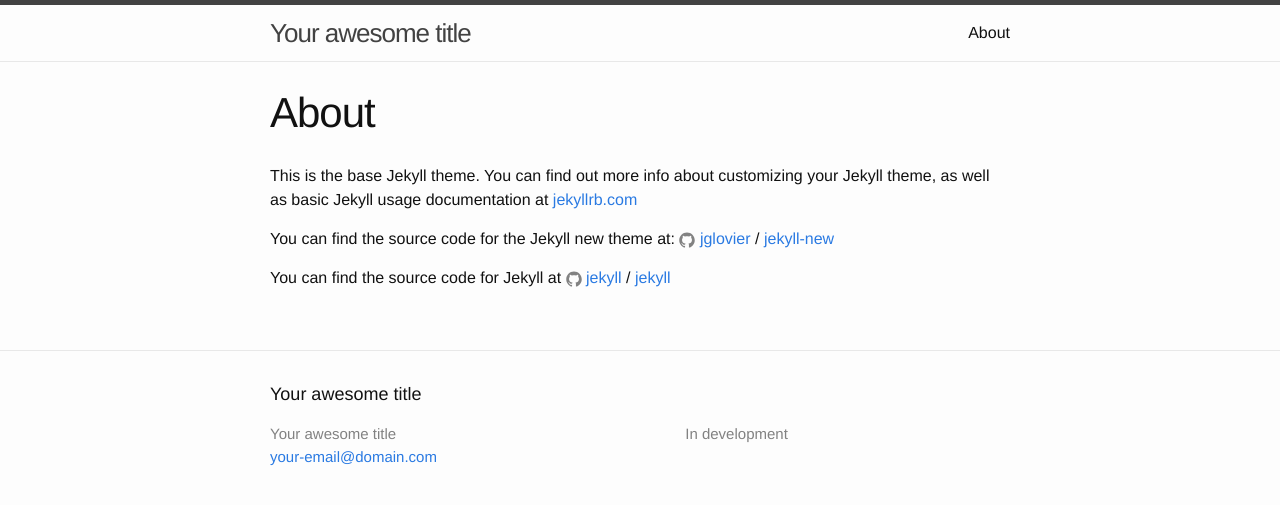
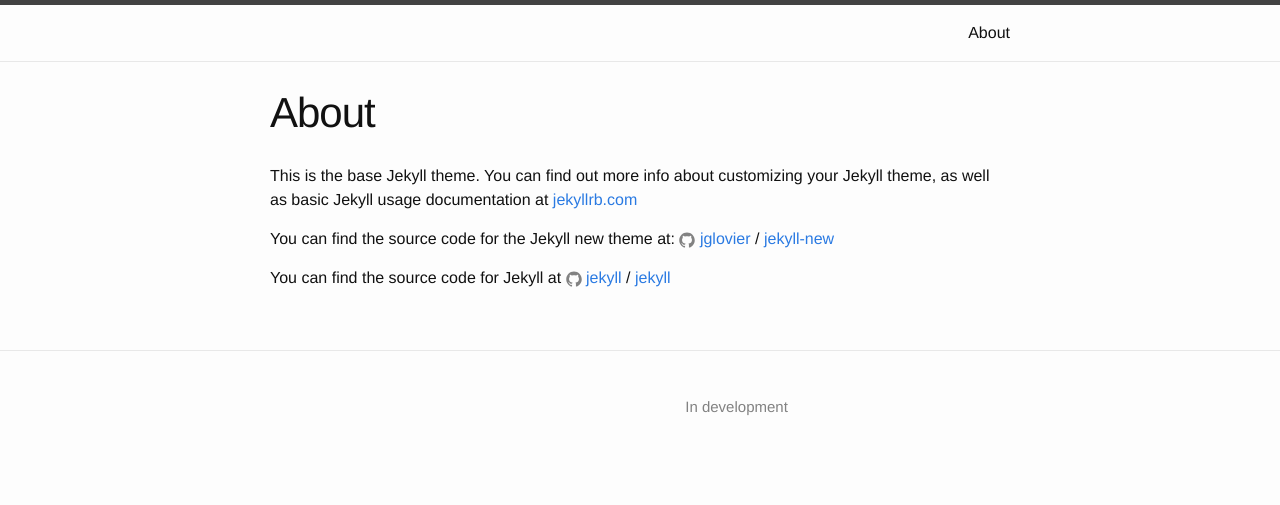
Before and after one commit to danmassarano/danmassarano.github.io, a Jekyll site: the page built from about.md, in a window 1280 px wide. Shown: the top 505 px of the page. Built offline with Jekyll 4.4.1, drawn with Linux system fonts in a browser that asks for light colours; some of the changed lines change nothing that is shown.

Commit message:
Update _config.yml

```diff
--- a/_config.yml
+++ b/_config.yml
@@ -6,8 +6,8 @@
 # 'jekyll serve'. If you change this file, please restart the server process.
 
 # Site settings
-title: Your awesome title
-email: your-email@domain.com
+# title: Your awesome title
+# email: your-email@domain.com
 # description: > # this means to ignore newlines until "baseurl:"
   # Write an awesome description for your new site here. You can edit this
   # line in _config.yml. It will appear in your document head meta (for
```
